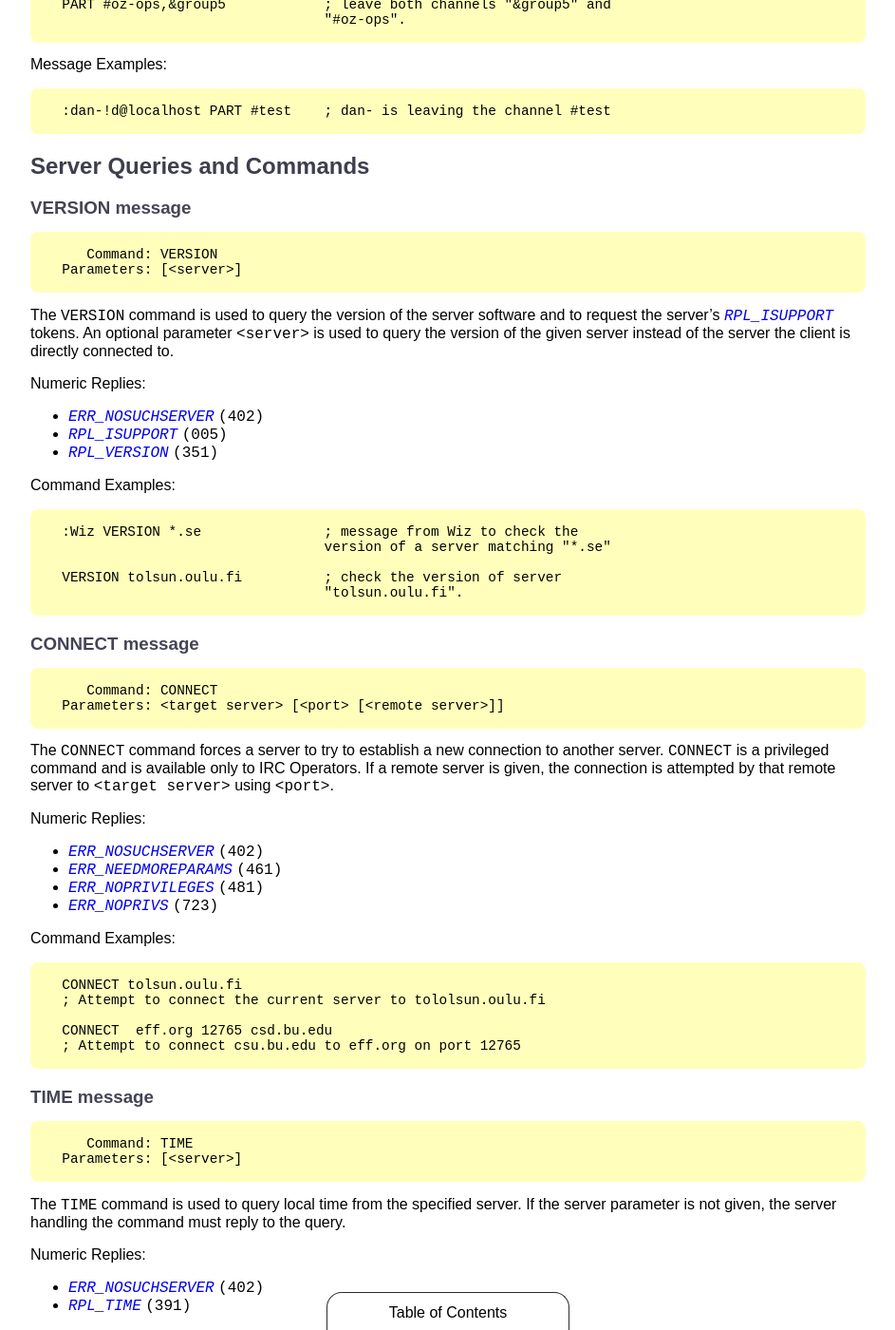
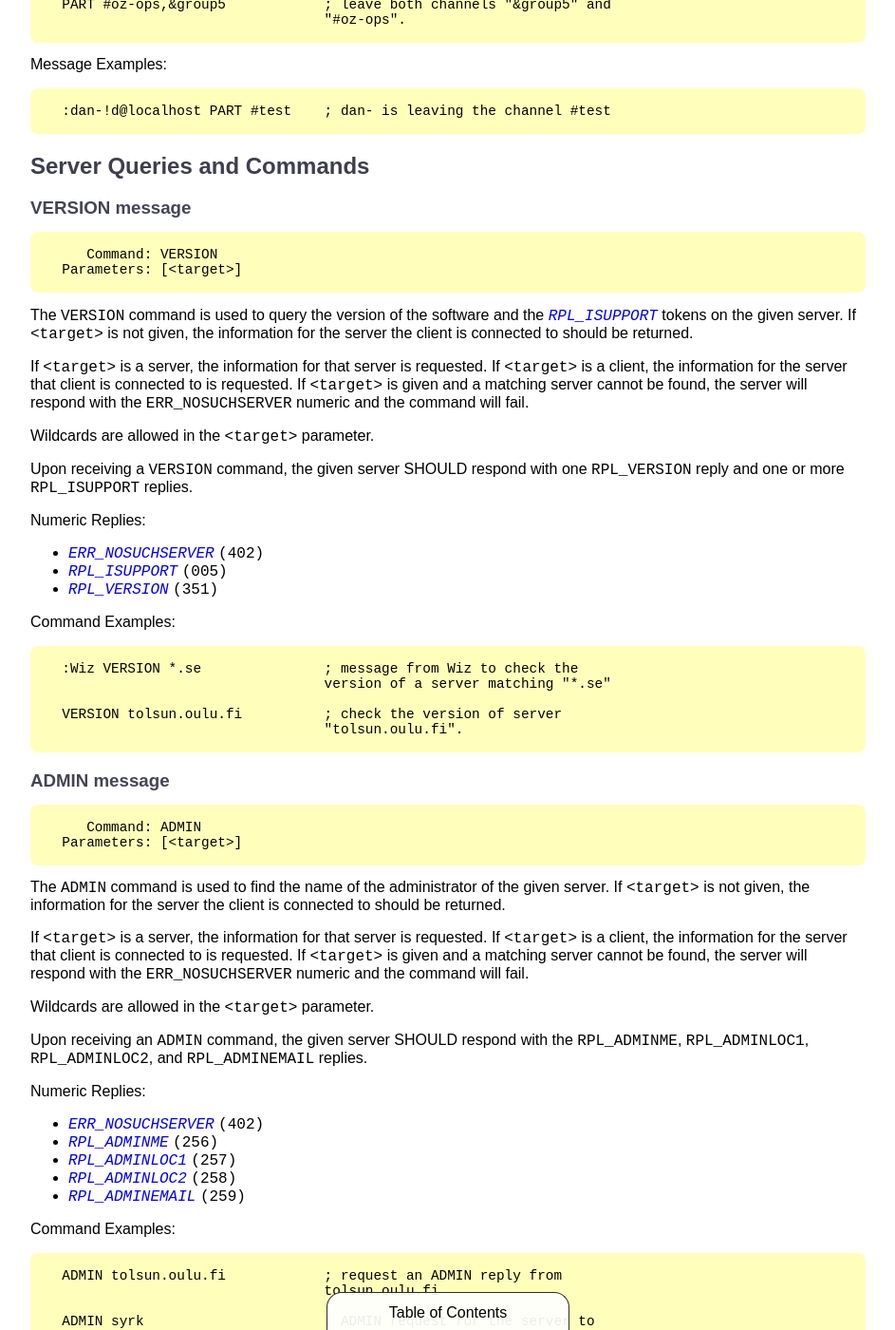
Before and after one commit to ircdocs/modern-irc, a Jekyll site: the page built from index.md, in a window 1280 px wide and 1400 px high, scrolled down 17483 px. Shown: the whole window at 95% size, without its empty margins (168-1111 px from the left). Built offline with Jekyll 4.4.1, drawn with Linux system fonts in a browser that asks for light colours; some of the changed text lies outside the part shown.

Commit message:
Add the ADMIN command, cleanup VERSION

```diff
--- a/index.md
+++ b/index.md
@@ -727,9 +727,15 @@ Message Examples:
 ### VERSION message
 
          Command: VERSION
-      Parameters: [<server>]
+      Parameters: [<target>]
 
-The `VERSION` command is used to query the version of the server software and to request the server's [`RPL_ISUPPORT`](#rplisupport-tokens) tokens. An optional parameter `<server>` is used to query the version of the given server instead of the server the client is directly connected to.
+The `VERSION` command is used to query the version of the software and the [`RPL_ISUPPORT`](#rplisupport-tokens) tokens on the given server. If `<target>` is not given, the information for the server the client is connected to should be returned.
+
+If `<target>` is a server, the information for that server is requested. If `<target>` is a client, the information for the server that client is connected to is requested. If `<target>` is given and a matching server cannot be found, the server will respond with the `ERR_NOSUCHSERVER` numeric and the command will fail.
+
+Wildcards are allowed in the `<target>` parameter.
+
+Upon receiving a `VERSION` command, the given server SHOULD respond with one `RPL_VERSION` reply and one or more `RPL_ISUPPORT` replies.
 
 Numeric Replies:
 
@@ -744,6 +750,35 @@ Command Examples:
 
       VERSION tolsun.oulu.fi          ; check the version of server
                                       "tolsun.oulu.fi".
+
+### ADMIN message
+
+         Command: ADMIN
+      Parameters: [<target>]
+
+The `ADMIN` command is used to find the name of the administrator of the given server. If `<target>` is not given, the information for the server the client is connected to should be returned.
+
+If `<target>` is a server, the information for that server is requested. If `<target>` is a client, the information for the server that client is connected to is requested. If `<target>` is given and a matching server cannot be found, the server will respond with the `ERR_NOSUCHSERVER` numeric and the command will fail.
+
+Wildcards are allowed in the `<target>` parameter.
+
+Upon receiving an `ADMIN` command, the given server SHOULD respond with the `RPL_ADMINME`, `RPL_ADMINLOC1`, `RPL_ADMINLOC2`, and `RPL_ADMINEMAIL` replies.
+
+Numeric Replies:
+
+* [`ERR_NOSUCHSERVER`](#errnosuchserver-402) `(402)`
+* [`RPL_ADMINME`](#rpladminme-256) `(256)`
+* [`RPL_ADMINLOC1`](#rpladminloc1-257) `(257)`
+* [`RPL_ADMINLOC2`](#rpladminloc2-258) `(258)`
+* [`RPL_ADMINEMAIL`](#rpladminemail-259) `(259)`
+
+Command Examples:
+
+      ADMIN tolsun.oulu.fi            ; request an ADMIN reply from
+                                      tolsun.oulu.fi
+
+      ADMIN syrk                      ; ADMIN request for the server to
+                                      which the user syrk is connected
 
 ### CONNECT message
 
```
